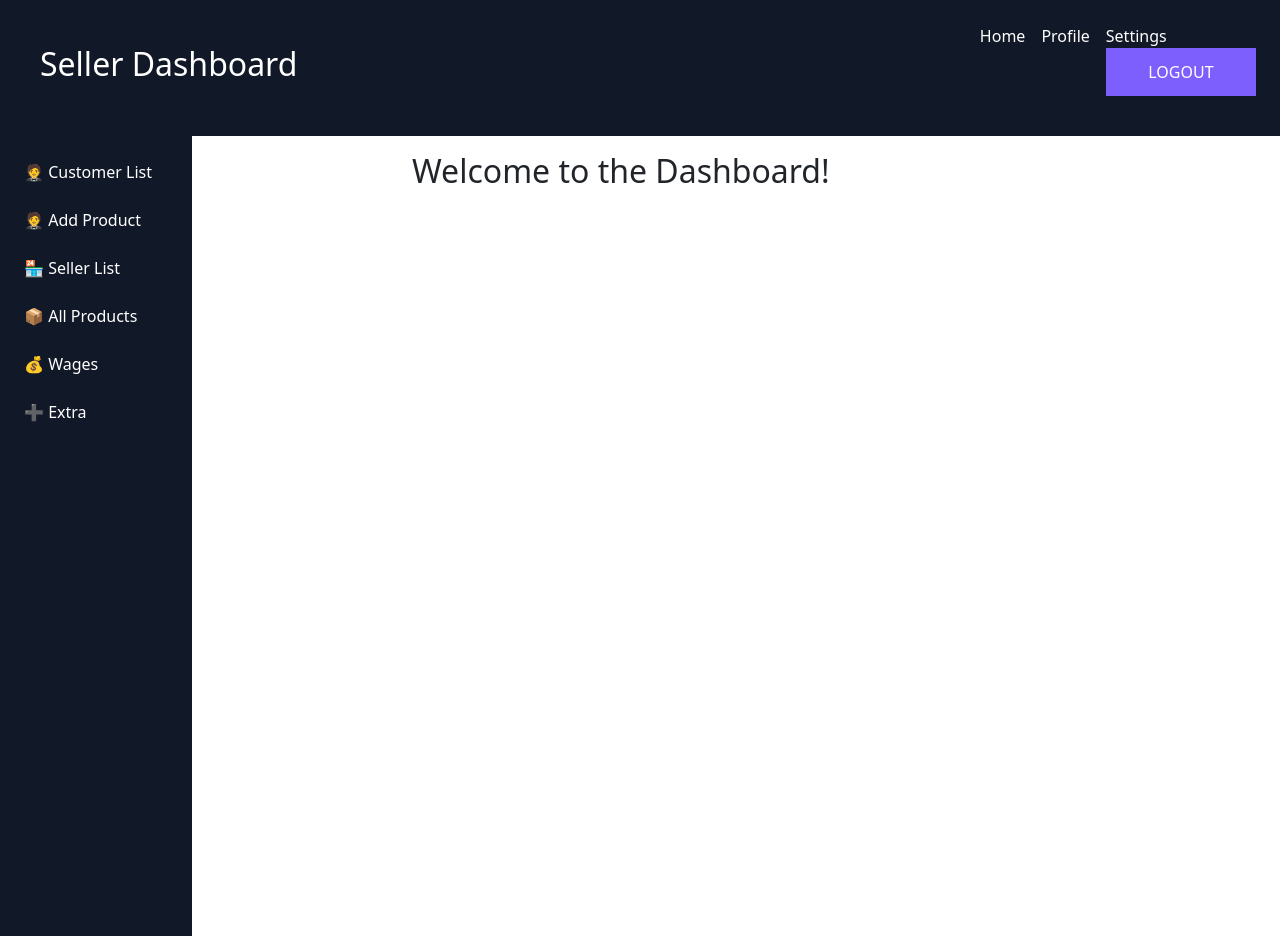
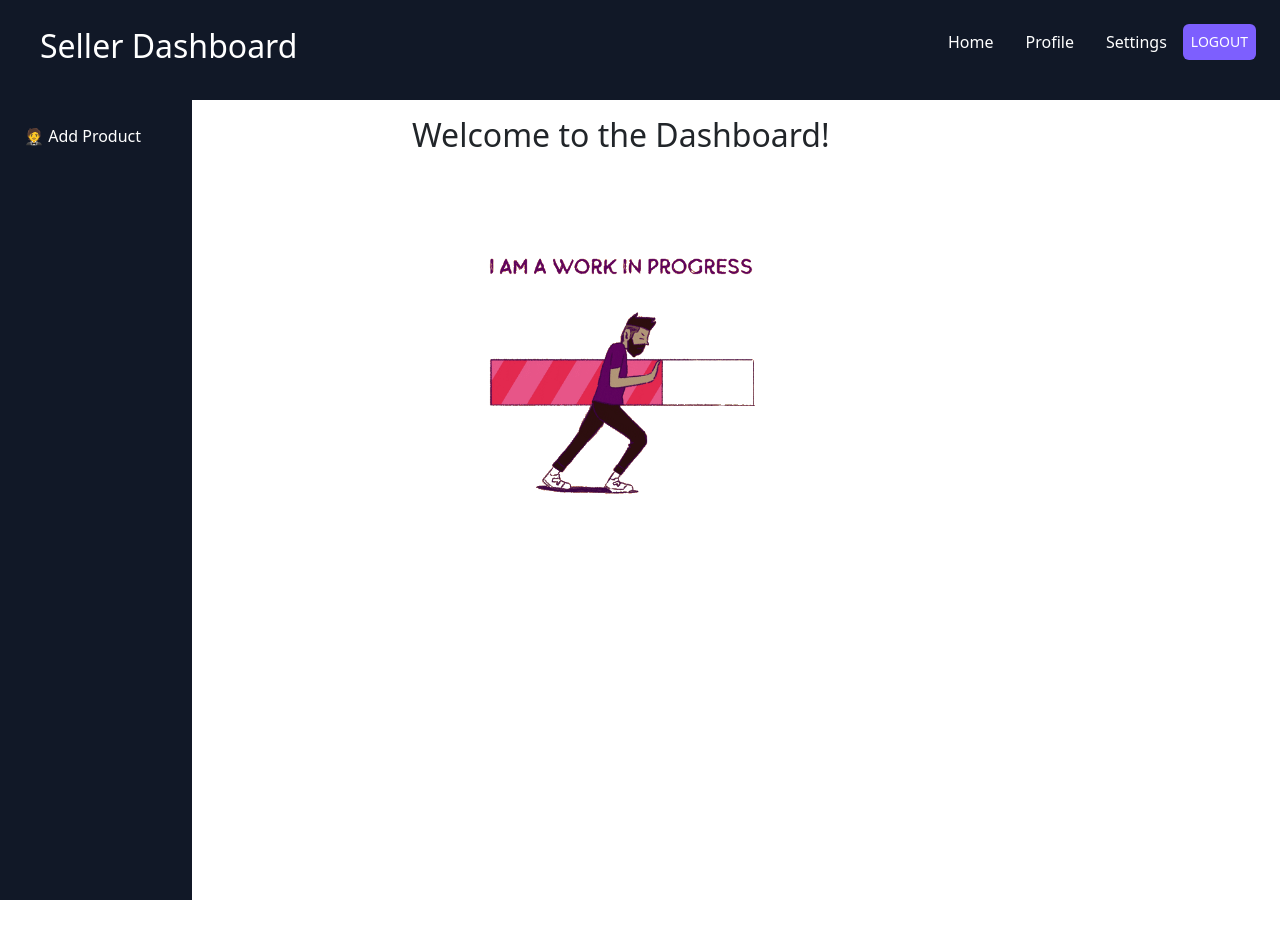
Before and after one commit to ragOP/zayy-seller, a React (Create React App) app: page /dashboard in a window 1280 px wide. After the commit the page ends 900 px from the top, so only its background shows below. Built offline with nearby package versions, Linux system fonts and the light colour scheme.

Commit message:
Fixes for sidebar and navbar

```diff
--- a/src/components/Header.jsx
+++ b/src/components/Header.jsx
@@ -2,17 +2,17 @@ import React from "react";
 import { Link, useNavigate } from "react-router-dom";
 
 const Header = () => {
-  const navigate=useNavigate();
-  const handleLogout=()=>{
-    localStorage.removeItem('token');
-    navigate("/")
-  }
+  const navigate = useNavigate();
+  const handleLogout = () => {
+    localStorage.removeItem("token");
+    navigate("/");
+  };
 
   return (
     <header className="bg-gray-900 text-white p-4 flex items-center justify-between">
       <h2 className="ml-4">Seller Dashboard</h2>
       <nav>
-        <ul className="flex">
+        <ul className="flex items-center gap-3">
           <li className="ml-4">
             <Link to="/dashboard" className="text-white no-underline">
               Home
@@ -27,8 +27,10 @@ const Header = () => {
             <Link to="/dashboard/settings" className="text-white no-underline">
               Settings
             </Link>
-          <button onClick={handleLogout}>LOGOUT</button>
           </li>
+          <button className="p-2 text-sm rounded-md" onClick={handleLogout}>
+            LOGOUT
+          </button>
         </ul>
       </nav>
     </header>
--- a/src/components/Sidebar.jsx
+++ b/src/components/Sidebar.jsx
@@ -4,24 +4,24 @@ import { Link } from "react-router-dom";
 function Sidebar() {
   return (
     <div className="bg-gray-900 text-white h-screen w-48 p-4 flex flex-col">
-      <Link to="/dashboard/customers" className="text-white no-underline mb-4">
+      {/* <Link to="/dashboard/customers" className="text-white no-underline mb-4">
         🤵 Customer List
-      </Link>
+      </Link> */}
       <Link to="/dashboard/customers" className="text-white no-underline mb-4">
         🤵 Add Product
       </Link>
-      <Link to="/dashboard/sellers" className="text-white no-underline mb-4">
+      {/* <Link to="/dashboard/sellers" className="text-white no-underline mb-4">
         🏪 Seller List
-      </Link>
-      <Link to="/dashboard/products" className="text-white no-underline mb-4">
+      </Link> */}
+      {/* <Link to="/dashboard/products" className="text-white no-underline mb-4">
         📦 All Products
-      </Link>
-      <Link to="/dashboard/wages" className="text-white no-underline mb-4">
+      </Link> */}
+      {/* <Link to="/dashboard/wages" className="text-white no-underline mb-4">
         💰 Wages
-      </Link>
-      <Link to="/dashboard/extra" className="text-white no-underline mb-4">
+      </Link> */}
+      {/* <Link to="/dashboard/extra" className="text-white no-underline mb-4">
         ➕ Extra
-      </Link>
+      </Link> */}
     </div>
   );
 }
--- a/src/pages/DashboardPage.jsx
+++ b/src/pages/DashboardPage.jsx
@@ -1,28 +1,23 @@
-// DashboardPage.js
-
 import React from "react";
-import Sidebar from "../components/Sidebar"; // Import the Sidebar component
+import Sidebar from "../components/Sidebar";
 import Header from "../components/Header";
+import progress from "../Images/progress.gif";
 
 function DashboardPage() {
   return (
     <div>
       <Header />
-      <div style={contentStyle}>
-        <Sidebar /> {/* Include the Sidebar component here */}
+      <div className="flex">
+        <Sidebar />
         <div style={{ marginLeft: "220px" }}>
-          {" "}
-          {/* Adjust margin to accommodate the sidebar */}
-          {/* Add your dashboard content here */}
           <h2 className="text-center mt-3">Welcome to the Dashboard!</h2>
+          <div className="flex items-center justify-center mt-16">
+            <img className="w-[300px]" src={progress} alt="" />
+          </div>
         </div>
       </div>
     </div>
   );
 }
 
-const contentStyle = {
-  display: "flex",
-};
-
 export default DashboardPage;
```
Also changed, not shown: src/Images/progress.gif (added).
